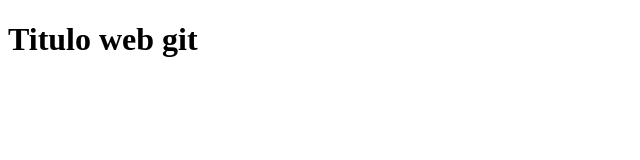
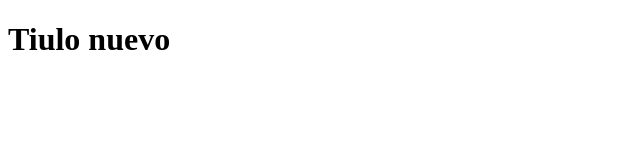
Before and after one commit to ALFHA-IA/ejemplo-01, a plain HTML site: page index.html in a window 1280 px wide. Shown: the whole page, without its empty margins (0-640 px from the left). Drawn offline with Linux system fonts and the light colour scheme.

Commit message:
se modifico el titulo

```diff
--- a/index.html
+++ b/index.html
@@ -6,6 +6,6 @@
     <title>Document</title>
 </head>
 <body>
-    <h1>Titulo web git</h1>
+    <h1>Tiulo nuevo</h1>
 </body>
 </html>
```
